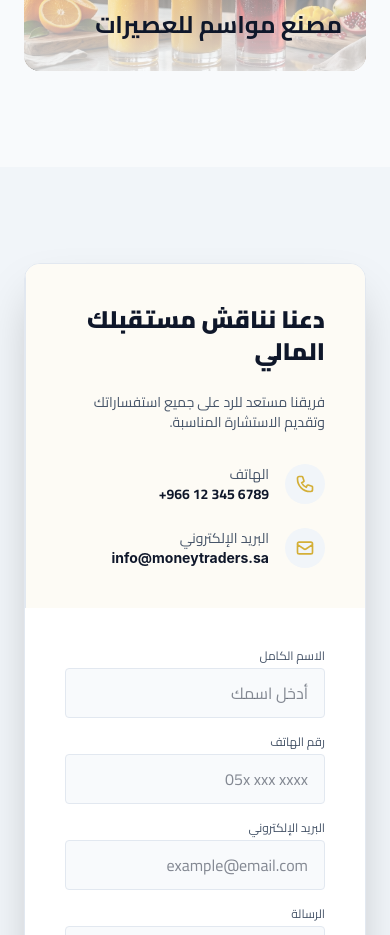
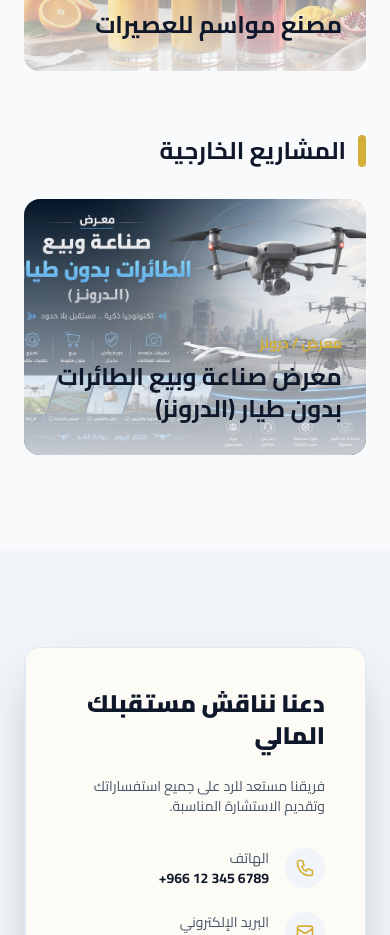
Before and after one commit to ziad-mohamed-mern/moneyTrades, a React (Vite) app: page / in a window 390 px wide. Shown: the part 6720-7655 px from the top of the page. Built offline with nearby package versions, Linux system fonts and the light colour scheme.

Commit message:
last-update

```diff
--- a/src/data/projects.js
+++ b/src/data/projects.js
@@ -4,6 +4,7 @@ import futureBankImg from '../assets/projects/future_bank.png'
 import goldFactoryImg from '../assets/projects/gold_factory.png'
 import evFactoryImg from '../assets/projects/ev_factory.png'
 import juiceFactoryImg from '../assets/projects/juice_factory.png'
+import droneExpoImg from '../assets/projects/drone_expo.png'
 
 
 export const projectsData = [
@@ -85,5 +86,20 @@ export const projectsData = [
     roi: 'نمو مستدام',
     externalLink: 'https://juice-project-plum.vercel.app/',
     type: 'internal'
+  },
+
+  // مشاريع خارجية
+  {
+    id: 7,
+    title: 'معرض صناعة وبيع الطائرات بدون طيار (الدرونز)',
+    category: 'معرض / درونز',
+    image: droneExpoImg,
+    description: 'واجهة عرض احترافية لمعرض متخصص في صناعة وبيع الطائرات بدون طيار (الدرونز) مع أقسام وخدمات متنوعة.',
+    features: ['تصميم حديث', 'عرض أقسام متعددة', 'تجربة مستخدم سلسة'],
+    status: 'مكتمل',
+    completionDate: '2026',
+    roi: 'تعزيز الحضور الرقمي',
+    externalLink: 'https://plane-project-one.vercel.app/',
+    type: 'external'
   }
 ];
--- a/src/pages/Home.jsx
+++ b/src/pages/Home.jsx
@@ -147,6 +147,19 @@ export const Home = () => {
               </div>
             </div>
 
+            {/* External Projects */}
+            <div>
+              <h3 className="text-2xl font-bold mb-8 text-brand-text flex items-center gap-3">
+                <span className="w-2 h-8 bg-brand-accent rounded-full inline-block"></span>
+                المشاريع الخارجية
+              </h3>
+              <div className="grid grid-cols-1 md:grid-cols-2 lg:grid-cols-3 gap-8">
+                {projectsData.filter(p => p.type === 'external').map(project => (
+                  <ProjectCard key={project.id} {...project} />
+                ))}
+              </div>
+            </div>
+
           </div>
         </div>
       </section>
```
Also changed, not shown: src/assets/projects/drone_expo.png (added).
